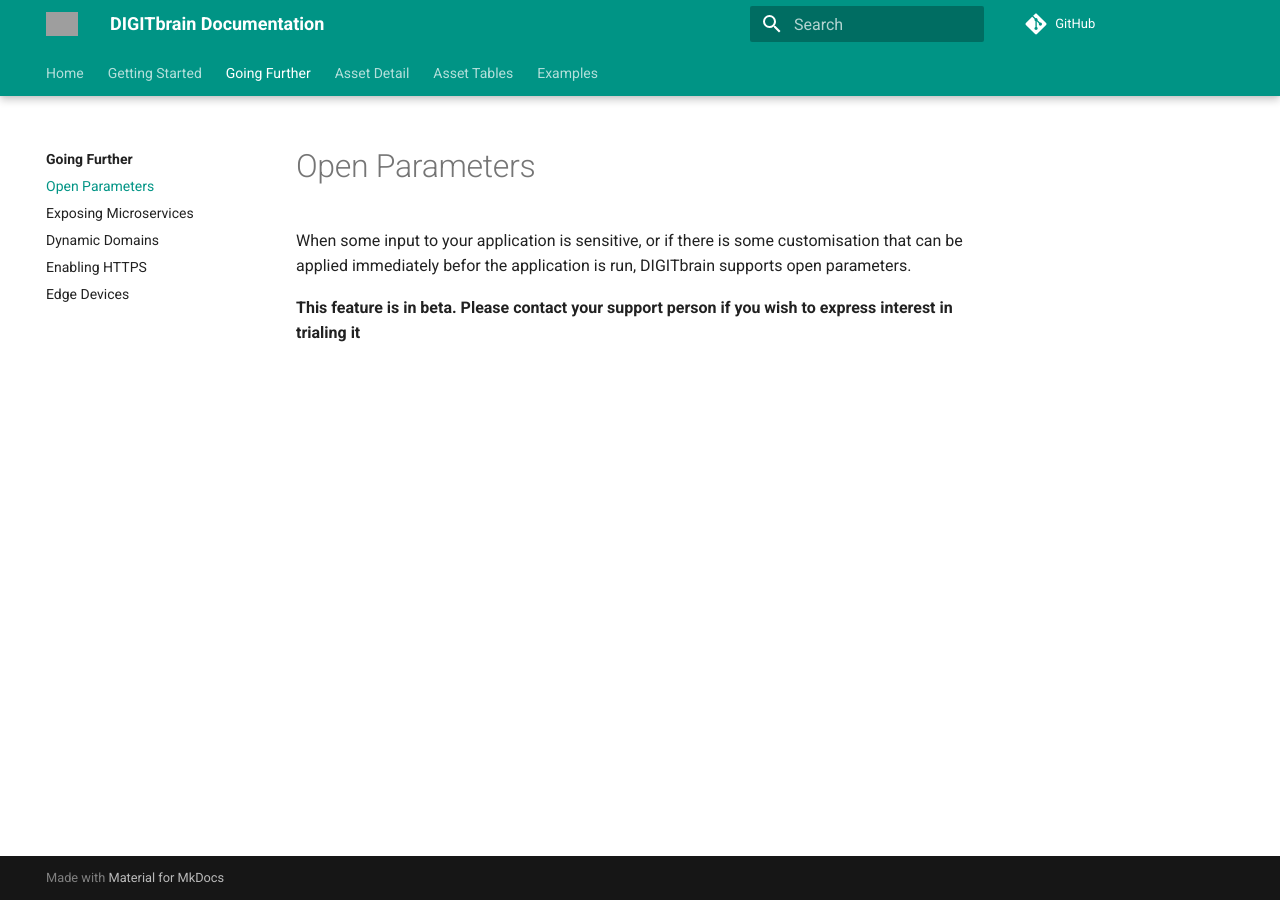
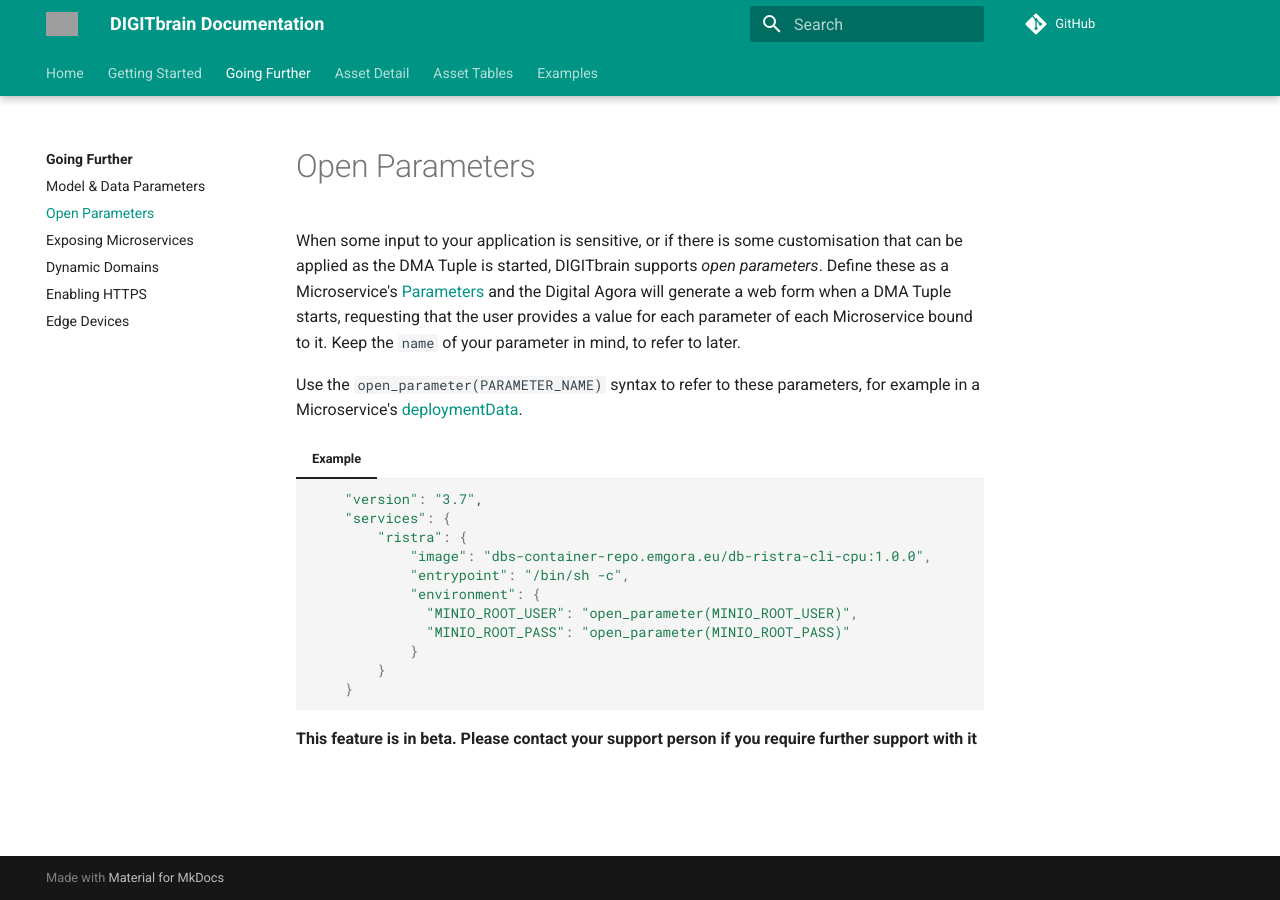
Before and after one commit to DIGITbrain/digitbrain.github.io, an MkDocs documentation site: the page built from docs/adv/params.md, in a window 1280 px wide. Built offline with MkDocs 1.6.1 and Material for MkDocs 9.7.7, drawn with Linux system fonts in a browser that asks for light colours; comment, search, counter and statistics services are not loaded; grey boxes are pictures that could not be loaded.

Commit message:
feat: add model, data, open params

````diff
--- a/docs/adv/params.md
+++ b/docs/adv/params.md
@@ -1,9 +1,32 @@
 # Open Parameters
 
 When some input to your application is sensitive, or if
-there is some customisation that can be applied immediately
-befor the application is run, DIGITbrain supports open
-parameters.
+there is some customisation that can be applied as the DMA Tuple
+is started, DIGITbrain supports *open parameters*. Define these
+as a Microservice's [Parameters](/attributes/microservice/#parameters)
+and the Digital Agora will generate a web form when a DMA Tuple starts,
+requesting that the user provides a value for each parameter of each
+Microservice bound to it. Keep the `name` of your parameter in mind, to
+refer to later.
+
+Use the `open_parameter(PARAMETER_NAME)` syntax to refer to these parameters,
+for example in a Microservice's [deploymentData](/attributes/microservice/#service).
+
+=== "Example"
+
+    ``` yaml
+        "version": "3.7",
+        "services": {
+            "ristra": {
+                "image": "dbs-container-repo.emgora.eu/db-ristra-cli-cpu:1.0.0",
+                "entrypoint": "/bin/sh -c",
+                "environment": {
+                  "MINIO_ROOT_USER": "open_parameter(MINIO_ROOT_USER)",
+                  "MINIO_ROOT_PASS": "open_parameter(MINIO_ROOT_PASS)"
+                }
+            }
+        }
+    ```
 
 **This feature is in beta. Please contact your support**
-**person if you wish to express interest in trialing it**
+**person if you require further support with it**
--- a/mkdocs.yml
+++ b/mkdocs.yml
@@ -31,6 +31,7 @@
       - Supporting Metadata: start/supporting_metadata.md
   - Going Further:
       - Going Further: adv/index.md
+      - Model & Data Parameters: adv/model_data.md
       - Open Parameters: adv/params.md
       - Exposing Microservices: adv/expose.md
       - Dynamic Domains: adv/domains.md
````
Also changed, not shown: docs/adv/index.md (+1 -0 lines), docs/adv/model_data.md (added, +149 -0 lines).
